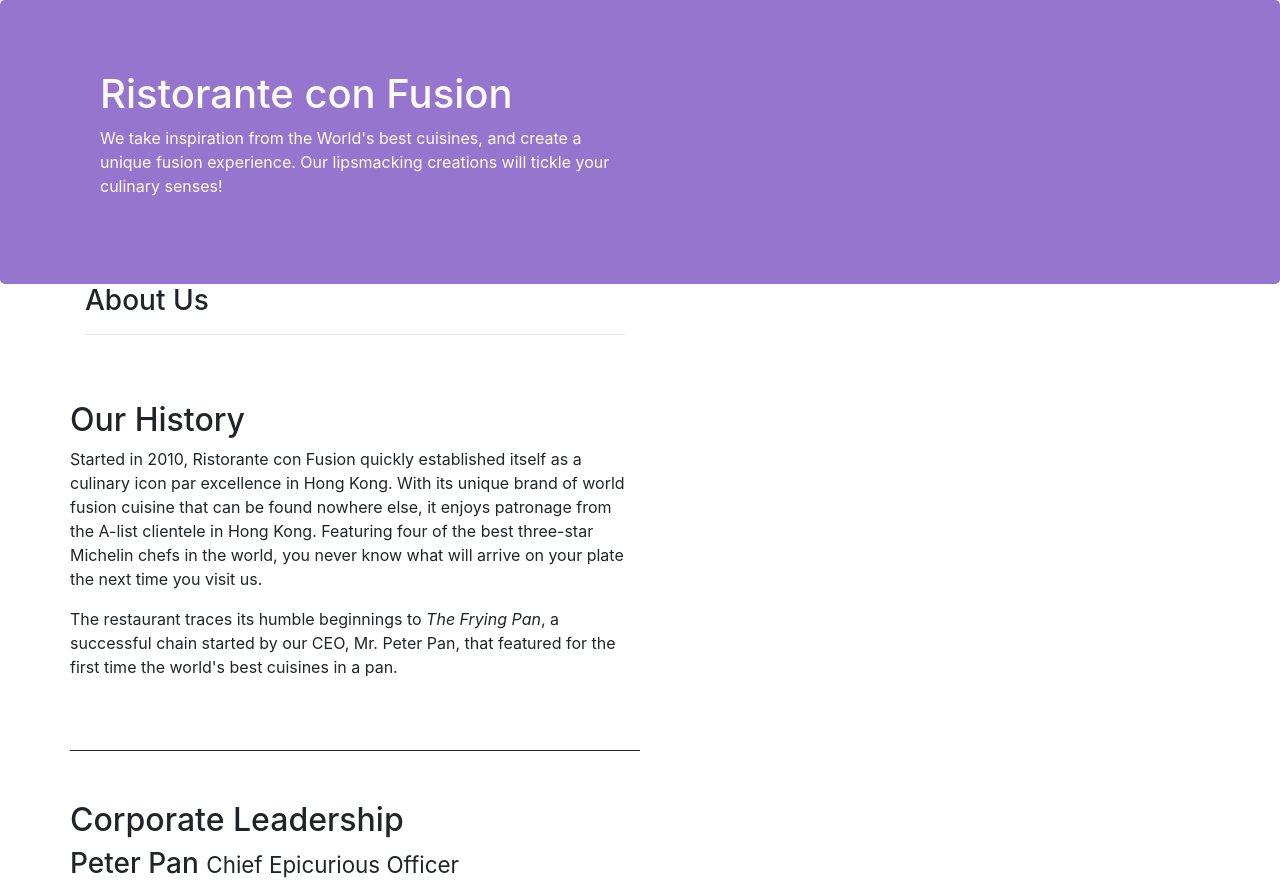
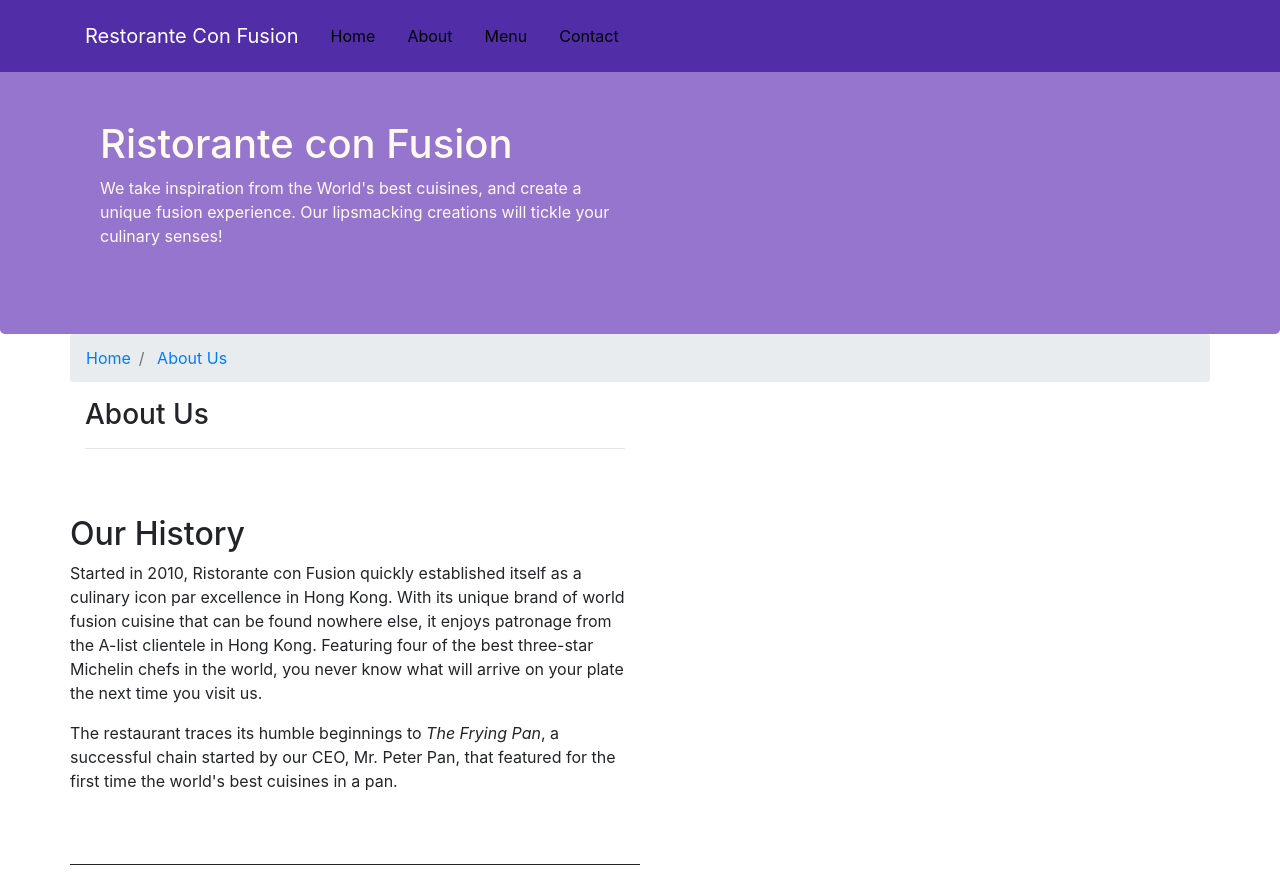
Before and after one commit to bansaljatin05/BootstrapPractice, a website: page aboutus.html in a window 1280 px wide. Shown: the top 884 px of the page. Drawn offline with nearby package versions, Linux system fonts and the light colour scheme.

Commit message:
Navbar and breadCrumbs

```diff
--- a/aboutus.html
+++ b/aboutus.html
@@ -15,6 +15,22 @@
 </head>
 
 <body>
+    <nav class="navbar navbar-dark navbar-expand-sm fixed-top">
+        <div class="container">
+            <button class="navbar-toggler" type="button" data-toggle="collapse" data-target="#Navbar">
+                <span class="navbar-toggler-icon"></span>
+            </button>
+            <a class="navbar-brand mr-auto" href="./index.html">Restorante Con Fusion</a>
+            <div class="collapse navbar-collapse" id="Navbar">
+                <ul class="navbar nav mr-auto">
+                    <li class="nav-item"><a class="nav-link" href="./index.html">Home</a></li>
+                    <li class="nav-item active"><a class="nav-link" href="#">About</a></li>
+                    <li class="nav-item"><a class="nav-link" href="#">Menu</a></li>
+                    <li class="nav-item"><a class="nav-link" href="#">Contact</a></li>
+                </ul>
+            </div>
+        </div>
+    </nav>
 
     <header class="jumbotron">
         <div class="container">
@@ -31,6 +47,10 @@
 
     <div class="container">
         <div class="row">
+            <ol class="col-12 breadcrumb">
+                <li class="breadcrumb-item"> <a href="./index.html">Home</a> </li>
+                <li class="breadcrumb-item active"> <a href="#">About Us</a></li>
+            </ol>
             <div class="col-12 col-sm-6">
                <h3>About Us</h3>
                <hr>
@@ -70,7 +90,7 @@
                 <div class="col-4 offset-1 col-sm-2">
                     <h5>Links</h5>
                     <ul class="list-unstyled">
-                        <li><a href="#">Home</a></li>
+                        <li><a href="./index.html">Home</a></li>
                         <li><a href="#">About</a></li>
                         <li><a href="#">Menu</a></li>
                         <li><a href="#">Contact</a></li>
--- a/css/style.css
+++ b/css/style.css
@@ -25,6 +25,14 @@
     margin: 0px;
     color: #0f0f0f;
 }
-a:hover{
-    text-decoration: none;
+body {
+    padding: 50px 0px 0px 0px;
+    z-index: 0;
 }
+.navbar-dark {
+
+    background-color: #512da8;
+}
+.nav-link {
+    color: black;
+}
```
Also changed, not shown: index.html (+17 -1 lines).
